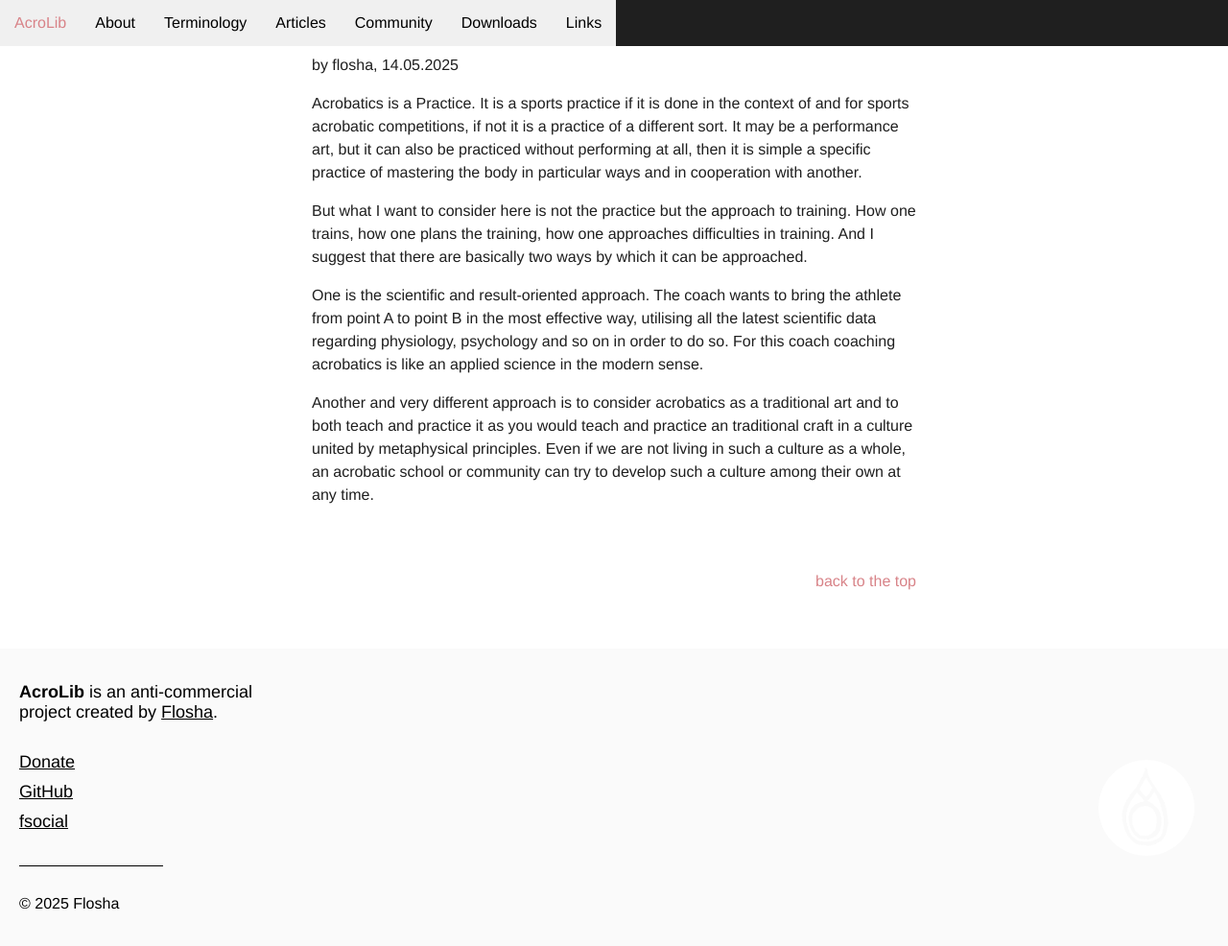
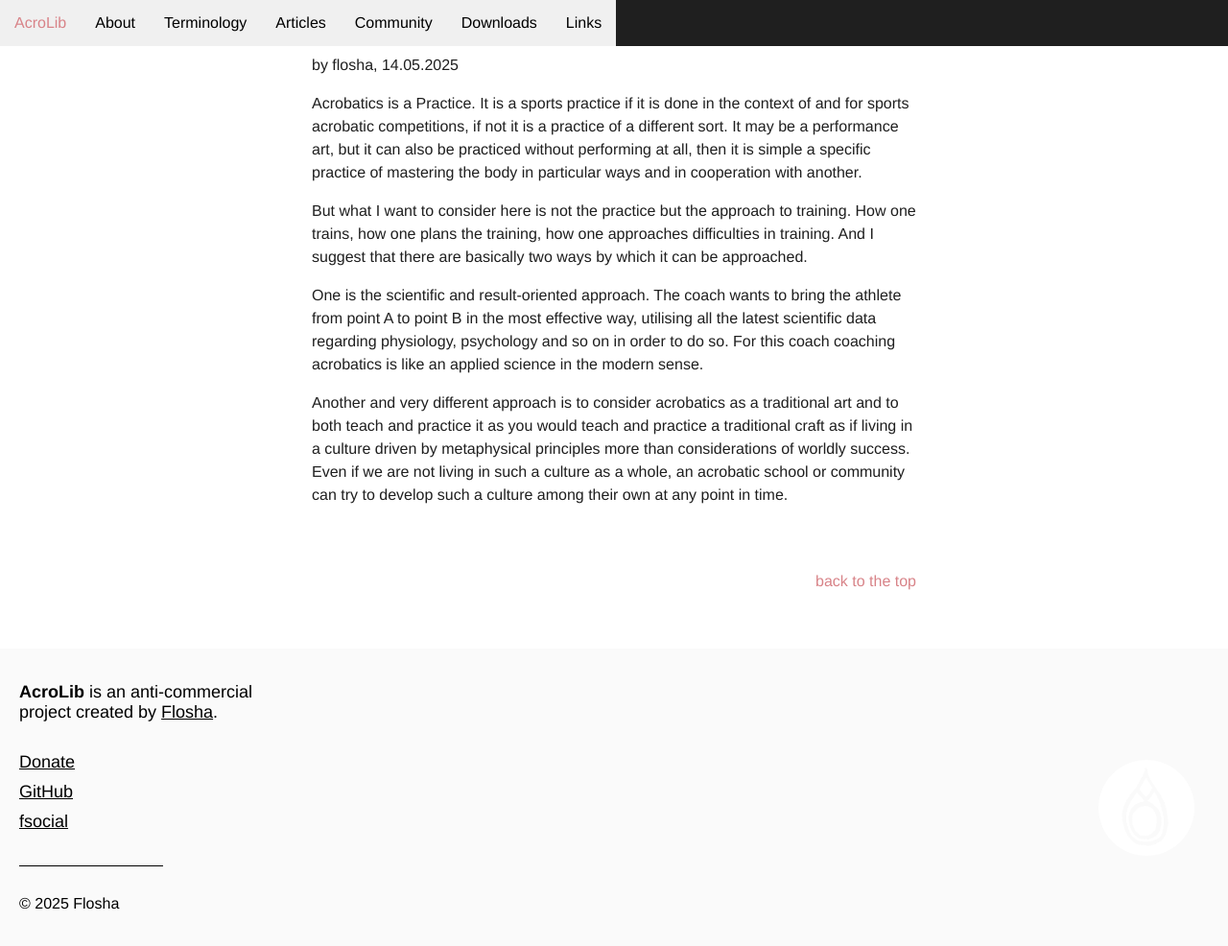
Before and after one commit to floshin/acrolib, a Jekyll site: the page built from training/art-vs-science.md, in a window 1280 px wide. Shown: the whole page at 96% size. Built offline with Jekyll 4.4.1, drawn with Linux system fonts in a browser that asks for light colours; our own code applies the rules of GitHub Pages for plain Markdown files.

Commit message:
Update art-vs-science.md

```diff
--- a/training/art-vs-science.md
+++ b/training/art-vs-science.md
@@ -7,4 +7,4 @@ But what I want to consider here is not the practice but the approach to trainin
 
 One is the scientific and result-oriented approach. The coach wants to bring the athlete from point A to point B in the most effective way, utilising all the latest scientific data regarding physiology, psychology and so on in order to do so. For this coach coaching acrobatics is like an applied science in the modern sense.
 
-Another and very different approach is to consider acrobatics as a traditional art and to both teach and practice it as you would teach and practice an traditional craft in a culture united by metaphysical principles. Even if we are not living in such a culture as a whole, an acrobatic school or community can try to develop such a culture among their own at any time.
+Another and very different approach is to consider acrobatics as a traditional art and to both teach and practice it as you would teach and practice a traditional craft as if living in a culture driven by metaphysical principles more than considerations of worldly success. Even if we are not living in such a culture as a whole, an acrobatic school or community can try to develop such a culture among their own at any point in time.
```
